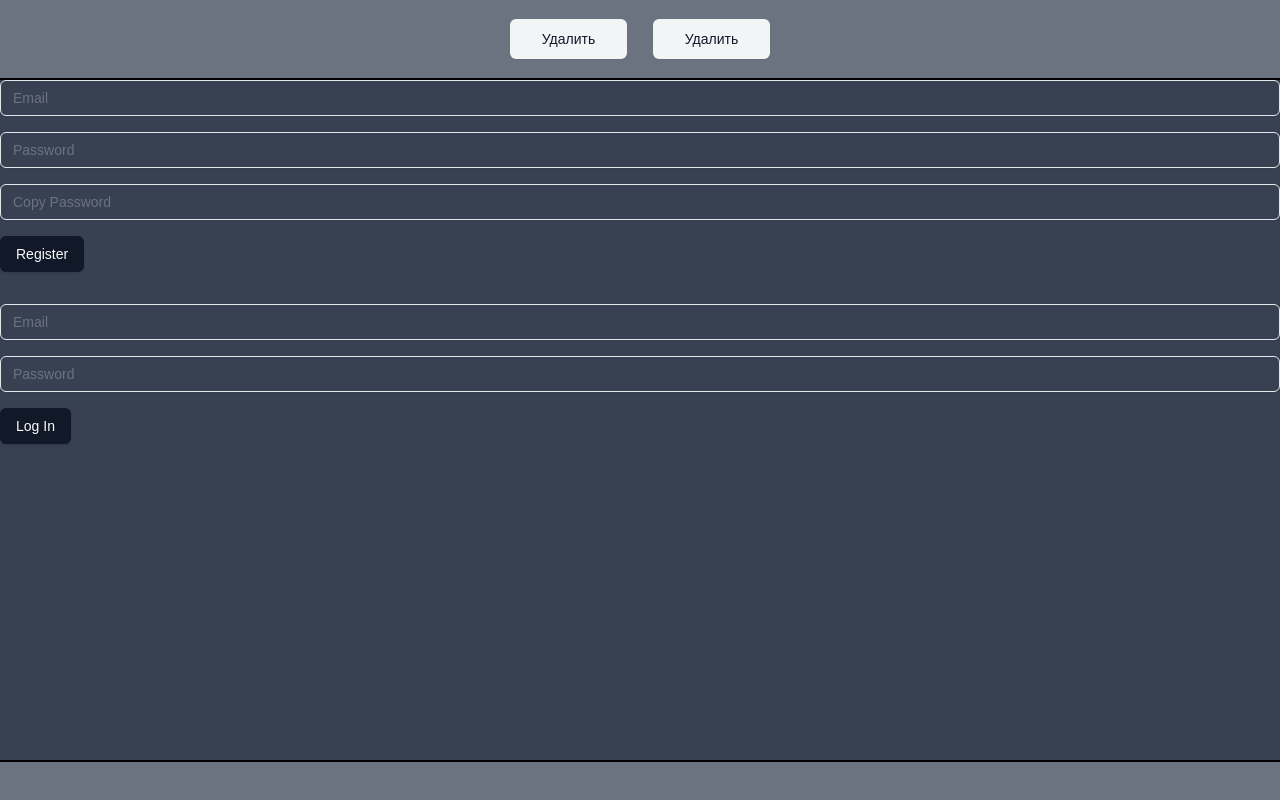
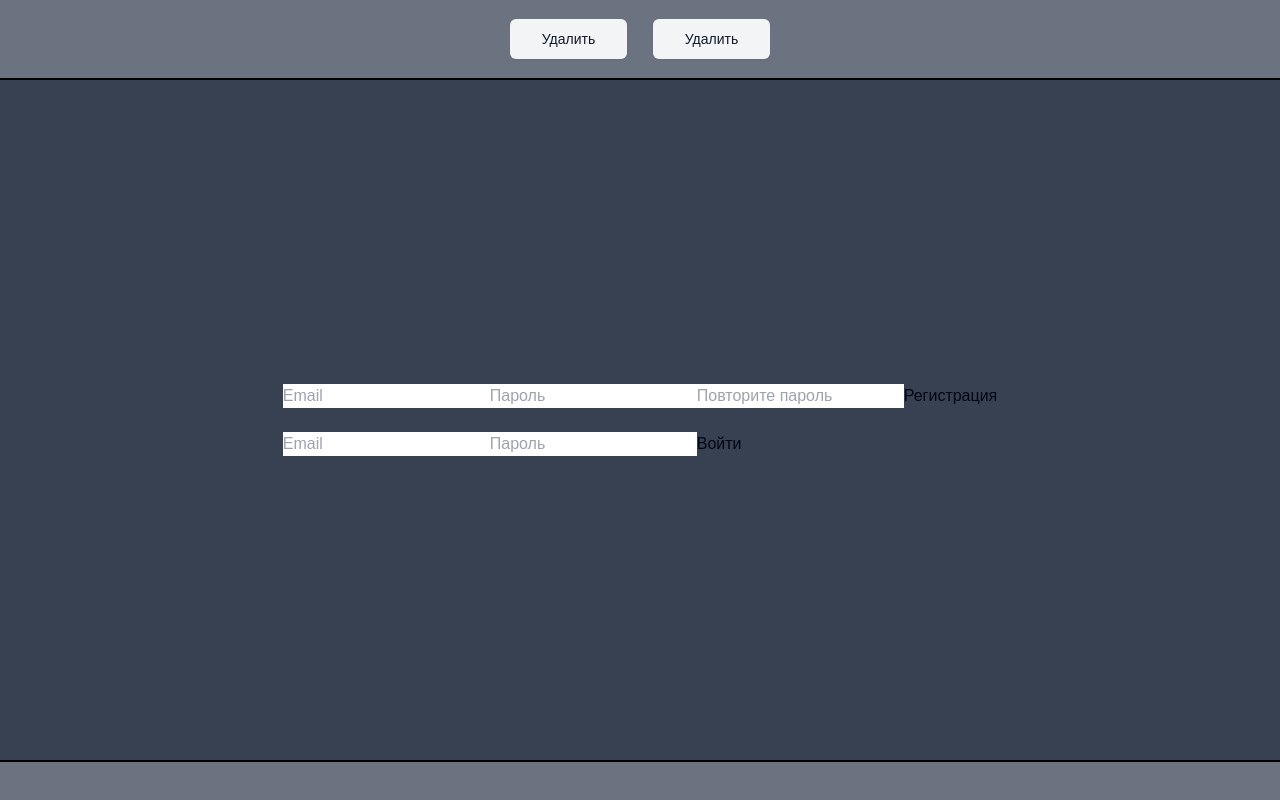
Before and after one commit to AlikNems/AuthTest4, a React (Vite) app: page / in a window 1280 px wide. Built offline with nearby package versions, Linux system fonts and the light colour scheme.

Commit message:
making-logic-of-auth

```diff
--- a/src/App.tsx
+++ b/src/App.tsx
@@ -1,16 +1,21 @@
-
 import '@/styles/app.css'
 import LogInForm from './components/LogInForm'
 import RegistrationForm from './components/RegistrationForm'
+import Profile from './components/Profile'
+import { useAuth } from '@/context/AuthContext'
 
 function App() {
-
+  const { user } = useAuth();
 
   return (
-  <div className='w-screen bg-gray-700 h-[85vh]'>
-<RegistrationForm/>
-<LogInForm/>
-  </div>
+    <div className='w-screen bg-gray-700 h-[85vh] flex justify-center items-center'>
+      {user ? <Profile /> : (
+        <div className="space-y-6">
+          <RegistrationForm />
+          <LogInForm />
+        </div>
+      )}
+    </div>
   )
 }
 
--- a/src/components/LogInForm.tsx
+++ b/src/components/LogInForm.tsx
@@ -1,46 +1,30 @@
-import {
- Form,
- FormField,
- FormItem,
- FormControl,
- FormMessage,
-} from "@/components/ui/form";
-import { Input } from "@/components/ui/input";
-import { Button } from "@/components/ui/button";
+import { useAuth } from "@/context/AuthContext";
+import { useState } from "react";
+import { useForm } from "react-hook-form";
 import { zodResolver } from "@hookform/resolvers/zod";
 import { z } from "zod";
-import { useForm } from "react-hook-form";
-import { useState } from "react";
-import { loginUser } from "@/api/auth"; // Импортируем функцию логина
 
-const LogInForm = () => {
 const formSchema = z.object({
-  email: z.string().email({ message: "Please enter a valid email address." }),
-  password: z
-   .string()
-   .min(6, { message: "Password must be at least 6 characters long." }),
+  email: z.string().email(),
+  password: z.string().min(6),
 });
 
- const form = useForm<z.infer<typeof formSchema>>({
-  resolver: zodResolver(formSchema),
-  defaultValues: {
-   email: "",
-   password: "",
-  },
- });
-
+function LogInForm() {
+  const { login } = useAuth(); // Берем login из контекста
   const [loading, setLoading] = useState(false);
   const [error, setError] = useState("");
+
+  const form = useForm({
+    resolver: zodResolver(formSchema),
+    defaultValues: { email: "", password: "" },
+  });
 
   const onSubmit = async (data: z.infer<typeof formSchema>) => {
     setLoading(true);
     setError("");
 
     try {
-   const response = await loginUser(data.email, data.password);
-   localStorage.setItem("token", response.token);
-   alert("Логин успешен!");
-
+      await login(data.email, data.password);
     } catch (err: any) {
       setError(err.message);
     } finally {
@@ -49,44 +33,13 @@
   };
 
   return (
-  <div>
-   <form onSubmit={form.handleSubmit(onSubmit)} className="space-y-4 pt-8">
-    <Form {...form} >
-     {" "}
-
-     <FormField
-      control={form.control}
-      name="email"
-      render={({ field }) => (
-       <FormItem>
-        <FormControl>
-         <Input placeholder="Email" {...field} />
-        </FormControl>
-        <FormMessage />
-       </FormItem>
-      )}
-     />
-     <FormField
-      control={form.control}
-      name="password"
-      render={({ field }) => (
-       <FormItem>
-        <FormControl>
-         <Input type="password" placeholder="Password" {...field} />
-        </FormControl>
-        <FormMessage />
-       </FormItem>
-      )}
-     />
-     {error && <p className="text-red-500">{error}</p>}{" "}
-
-     <Button type="submit" disabled={loading}>
-      {loading ? "Загрузка..." : "Log In"}
-     </Button>
-    </Form>
+    <form onSubmit={form.handleSubmit(onSubmit)}>
+      <input {...form.register("email")} placeholder="Email" />
+      <input {...form.register("password")} type="password" placeholder="Пароль" />
+      {error && <p>{error}</p>}
+      <button type="submit" disabled={loading}>Войти</button>
     </form>
-  </div>
   );
-};
+}
 
 export default LogInForm;
--- a/src/components/Profile.tsx
+++ b/src/components/Profile.tsx
@@ -1,11 +1,35 @@
+import { Card, CardContent, CardHeader, CardTitle } from "@/components/ui/card";
 
+import { useAuth } from "@/context/AuthContext";
 
 const Profile = () => {
-  return (
-    <div>
+ const { user } = useAuth();
 
-    </div>
-  )
-}
+ return (
+  <div>
+   <Card className="w-96 shadow-lg">
+    <CardHeader>
+     <CardTitle className="text-center">Профиль</CardTitle>
+    </CardHeader>
+    <CardContent className="space-y-4">
+     {user ? (
+      <>
+       <div className="flex flex-col">
+        <span className="text-gray-500">Email:</span>
+        <span className="font-medium">{user.email}</span>
+       </div>
+       <div className="flex flex-col">
+        <span className="text-gray-500">ID:</span>
+        <span className="font-medium">{user.id}</span>
+       </div>
+      </>
+     ) : (
+      <p className="text-gray-500">Нет данных</p>
+     )}
+    </CardContent>
+   </Card>
+  </div>
+ );
+};
 
-export default Profile
+export default Profile;
--- a/src/components/RegistrationForm.tsx
+++ b/src/components/RegistrationForm.tsx
@@ -1,33 +1,27 @@
+import { useAuth } from "@/context/AuthContext";
 import { useState } from "react";
 import { useForm } from "react-hook-form";
 import { zodResolver } from "@hookform/resolvers/zod";
 import { z } from "zod";
 import { registerUser } from "@/api/auth";
 
-import { Form, FormField, FormItem, FormControl, FormMessage } from "@/components/ui/form";
-import { Input } from "@/components/ui/input";
-import { Button } from "@/components/ui/button";
-
 const formSchema = z.object({
-  email: z.string().email({ message: "Please enter a valid email address." }),
-  password: z.string().min(6, { message: "Password must be at least 6 characters long." }),
-  copyPassword: z.string().min(6, { message: "Password confirmation must be at least 6 characters long." }),
+  email: z.string().email(),
+  password: z.string().min(6),
+  copyPassword: z.string().min(6),
 }).refine((data) => data.password === data.copyPassword, {
-  message: "Passwords don't match",
+  message: "Пароли не совпадают",
   path: ["copyPassword"],
 });
 
 function RegistrationForm() {
+  const { login } = useAuth(); // Берем login из контекста
   const [loading, setLoading] = useState(false);
   const [error, setError] = useState("");
 
-  const form = useForm<z.infer<typeof formSchema>>({
+  const form = useForm({
     resolver: zodResolver(formSchema),
-    defaultValues: {
-      email: "",
-      password: "",
-      copyPassword: "",
-    },
+    defaultValues: { email: "", password: "", copyPassword: "" },
   });
 
   const onSubmit = async (data: z.infer<typeof formSchema>) => {
@@ -35,9 +29,8 @@
     setError("");
 
     try {
-      const response = await registerUser(data.email, data.password);
-      localStorage.setItem("token", response.token);
-      alert("Регистрация успешна!");
+      await registerUser(data.email, data.password);
+      await login(data.email, data.password); // Логиним после регистрации
     } catch (err: any) {
       setError(err.message);
     } finally {
@@ -46,37 +39,13 @@
   };
 
   return (
-    <div>
-      <form onSubmit={form.handleSubmit(onSubmit)} className="space-y-4">
-        <Form {...form}>
-          <FormField control={form.control} name="email" render={({ field }) => (
-            <FormItem>
-              <FormControl><Input placeholder="Email" {...field} /></FormControl>
-              <FormMessage />
-            </FormItem>
-          )} />
-
-          <FormField control={form.control} name="password" render={({ field }) => (
-            <FormItem>
-              <FormControl><Input type="password" placeholder="Password" {...field} /></FormControl>
-              <FormMessage />
-            </FormItem>
-          )} />
-
-          <FormField control={form.control} name="copyPassword" render={({ field }) => (
-            <FormItem>
-              <FormControl><Input type="password" placeholder="Copy Password" {...field} /></FormControl>
-              <FormMessage />
-            </FormItem>
-          )} />
-        </Form>
-
-        {error && <p className="text-red-500">{error}</p>}
-        <Button type="submit" disabled={loading}>
-          {loading ? "Регистрация..." : "Register"}
-        </Button>
-      </form>
-    </div>
+    <form onSubmit={form.handleSubmit(onSubmit)}>
+      <input {...form.register("email")} placeholder="Email" />
+      <input {...form.register("password")} type="password" placeholder="Пароль" />
+      <input {...form.register("copyPassword")} type="password" placeholder="Повторите пароль" />
+      {error && <p>{error}</p>}
+      <button type="submit" disabled={loading}>Регистрация</button>
+    </form>
   );
 }
 
--- /dev/null
+++ b/src/components/ui/card.tsx
@@ -0,0 +1,76 @@
+import * as React from "react"
+
+import { cn } from "@/lib/utils"
+
+const Card = React.forwardRef<
+  HTMLDivElement,
+  React.HTMLAttributes<HTMLDivElement>
+>(({ className, ...props }, ref) => (
+  <div
+    ref={ref}
+    className={cn(
+      "rounded-xl border bg-card text-card-foreground shadow",
+      className
+    )}
+    {...props}
+  />
+))
+Card.displayName = "Card"
+
+const CardHeader = React.forwardRef<
+  HTMLDivElement,
+  React.HTMLAttributes<HTMLDivElement>
+>(({ className, ...props }, ref) => (
+  <div
+    ref={ref}
+    className={cn("flex flex-col space-y-1.5 p-6", className)}
+    {...props}
+  />
+))
+CardHeader.displayName = "CardHeader"
+
+const CardTitle = React.forwardRef<
+  HTMLDivElement,
+  React.HTMLAttributes<HTMLDivElement>
+>(({ className, ...props }, ref) => (
+  <div
+    ref={ref}
+    className={cn("font-semibold leading-none tracking-tight", className)}
+    {...props}
+  />
+))
+CardTitle.displayName = "CardTitle"
+
+const CardDescription = React.forwardRef<
+  HTMLDivElement,
+  React.HTMLAttributes<HTMLDivElement>
+>(({ className, ...props }, ref) => (
+  <div
+    ref={ref}
+    className={cn("text-sm text-muted-foreground", className)}
+    {...props}
+  />
+))
+CardDescription.displayName = "CardDescription"
+
+const CardContent = React.forwardRef<
+  HTMLDivElement,
+  React.HTMLAttributes<HTMLDivElement>
+>(({ className, ...props }, ref) => (
+  <div ref={ref} className={cn("p-6 pt-0", className)} {...props} />
+))
+CardContent.displayName = "CardContent"
+
+const CardFooter = React.forwardRef<
+  HTMLDivElement,
+  React.HTMLAttributes<HTMLDivElement>
+>(({ className, ...props }, ref) => (
+  <div
+    ref={ref}
+    className={cn("flex items-center p-6 pt-0", className)}
+    {...props}
+  />
+))
+CardFooter.displayName = "CardFooter"
+
+export { Card, CardHeader, CardFooter, CardTitle, CardDescription, CardContent }
--- /dev/null
+++ b/src/context/AuthContext.tsx
@@ -0,0 +1,73 @@
+import { createContext, useContext, useState, useEffect, ReactNode } from "react";
+import { getProfile, loginUser } from "@/api/auth";
+
+interface User {
+  email: string;
+  id: string;
+}
+
+interface AuthContextType {
+  user: User | null;
+  token: string;
+  login: (email: string, password: string) => Promise<void>;
+  logout: () => void;
+}
+
+const AuthContext = createContext<AuthContextType | null>(null);
+
+interface AuthProviderProps {
+  children: ReactNode;
+}
+
+export const AuthProvider = ({ children }: AuthProviderProps) => {
+  const [user, setUser] = useState<User | null>(null);
+  const [token, setToken] = useState<string>(localStorage.getItem("token") || "");
+
+  useEffect(() => {
+    const checkAuth = async () => {
+      if (!token) return;
+
+      try {
+        const userData = await getProfile(token);
+        setUser(userData);
+      } catch {
+        logout();
+      }
+    };
+
+    checkAuth();
+  }, [token]);
+
+  const login = async (email: string, password: string) => {
+    try {
+      const response = await loginUser(email, password);
+      setToken(response.token);
+      localStorage.setItem("token", response.token);
+
+      const userData = await getProfile(response.token);
+      setUser(userData);
+    } catch {
+      logout();
+    }
+  };
+
+  const logout = () => {
+    setToken("");
+    setUser(null);
+    localStorage.removeItem("token");
+  };
+
+  return (
+    <AuthContext.Provider value={{ user, token, login, logout }}>
+      {children}
+    </AuthContext.Provider>
+  );
+};
+
+export const useAuth = () => {
+  const context = useContext(AuthContext);
+  if (!context) {
+    throw new Error("useAuth должен быть использован внутри AuthProvider");
+  }
+  return context;
+};
--- a/src/main.tsx
+++ b/src/main.tsx
@@ -1,13 +1,16 @@
-import { StrictMode } from 'react'
-import { createRoot } from 'react-dom/client'
-import App from './App.tsx'
-import Header from './components/Header.tsx'
-import Footer from './components/Footer.tsx'
+import { StrictMode } from "react";
+import { createRoot } from "react-dom/client";
+import App from "./App.tsx";
+import Header from "./components/Header.tsx";
+import Footer from "./components/Footer.tsx";
+import { AuthProvider } from "@/context/AuthContext";
 
-createRoot(document.getElementById('root')!).render(
+createRoot(document.getElementById("root")!).render(
   <StrictMode>
-    <Header/>
-    <App />
-    <Footer/>
-  </StrictMode>,
-)
+    <AuthProvider>
+      <Header />
+      <App />
+      <Footer />
+    </AuthProvider>
+  </StrictMode>
+);
```
Also changed, not shown: src/api/auth.ts (+19 -6 lines). Lines whose indentation alone changed are shown as unchanged.
